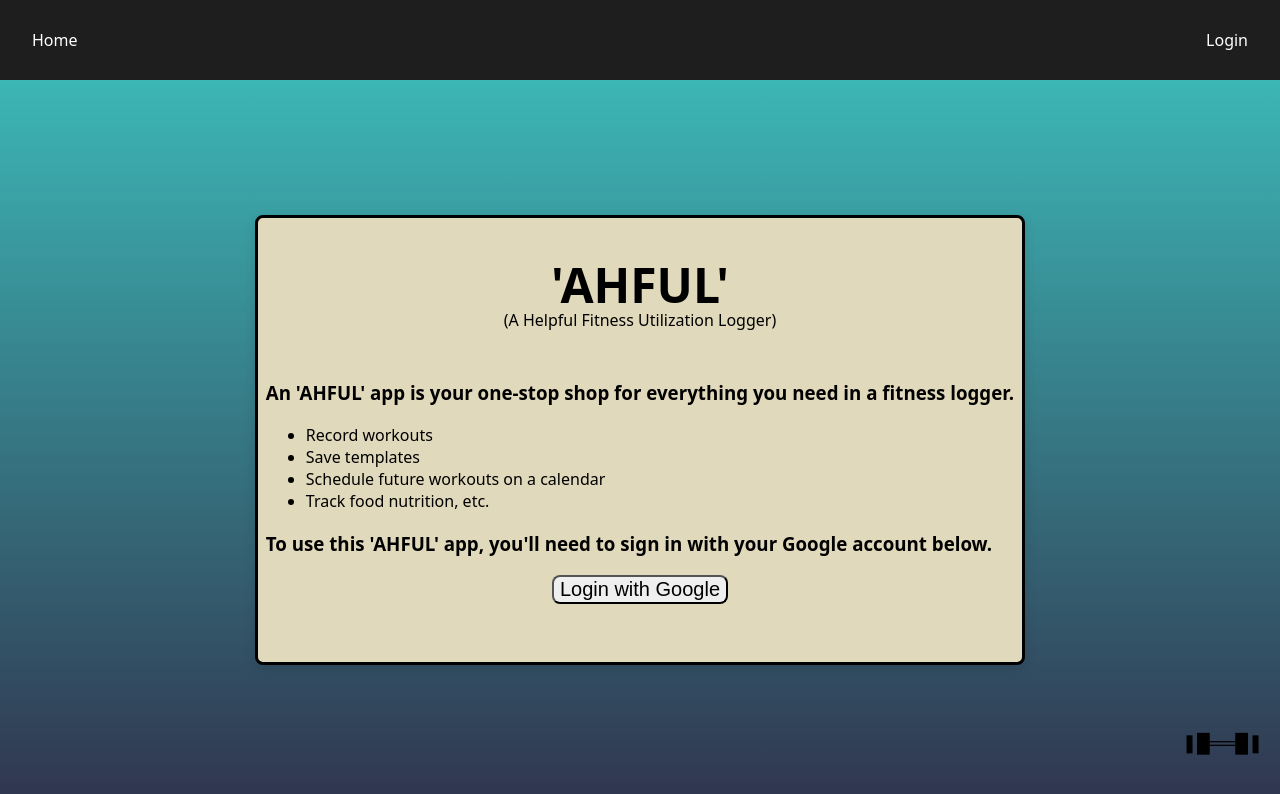
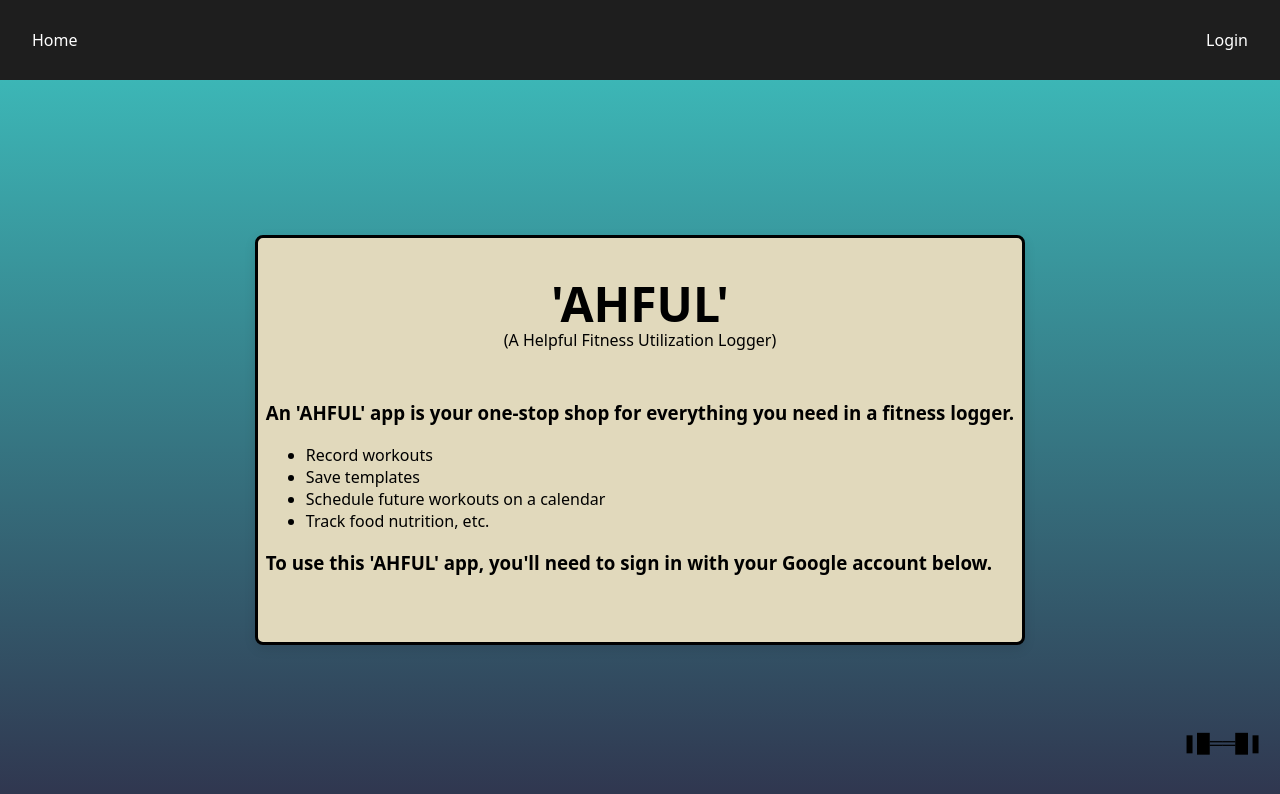
Before and after one commit to bzixx/AHFULapp, a React (Vite) app in the folder Frontend/: page /Login in a window 1280 px wide. Shown: the top 794 px of the page. Built offline with nearby package versions, Linux system fonts and the light colour scheme; no server answers.

Commit message:
Adding Google Login Component.

```diff
--- a/Frontend/package.json
+++ b/Frontend/package.json
@@ -13,6 +13,7 @@
   "author": "",
   "license": "ISC",
   "dependencies": {
+    "@react-oauth/google": "^0.12.2",
     "@vitejs/plugin-react": "^5.1.3",
     "react": "^19.2.4",
     "react-dom": "^19.2.4",
--- a/Frontend/src/AHFULApp.jsx
+++ b/Frontend/src/AHFULApp.jsx
@@ -1,4 +1,6 @@
 import { BrowserRouter as Router, Routes, Route } from "react-router-dom";
+import { GoogleOAuthProvider } from "@react-oauth/google";
+
 import { CreateTemplate } from "./Pages/CreateTemplate/CreateTemplate.jsx";
 import { ExerciseLogger } from "./Pages/ExerciseLogger/ExerciseLogger.jsx";
 import { ExploreWorkouts } from "./Pages/ExploreWorkouts/ExploreWorkouts.jsx";
@@ -15,6 +17,7 @@ import "./siteStyles.css";
 
 function AHFULApp() {
   return (
+    <GoogleOAuthProvider clientId={import.meta.env.REACT_APP_GOOGLE_CLIENT_ID}>
       <Router>
         <Routes>
           <Route element={<Layout/>}>
@@ -32,6 +35,7 @@ function AHFULApp() {
           </Route>
         </Routes>
       </Router>
+    </GoogleOAuthProvider>
   )
 }
 
--- a/Frontend/src/Pages/Login/Login.jsx
+++ b/Frontend/src/Pages/Login/Login.jsx
@@ -1,4 +1,5 @@
 import React from "react";
+import { GoogleLogin } from "@react-oauth/google";
 import { useNavigate } from "react-router-dom";
 import "./Login.css";
 import "../../SiteStyles.css";
@@ -35,7 +36,7 @@ export function Login() {
                     To use this 'AHFUL' app, you'll need to sign in with your Google account below.
                     </h3>
                 </div>
-                <button className = "login-button" onClick={goHome}>Login with Google</button>
+                <GoogleLogin>AHFUL Google Login</GoogleLogin>
             </div>
         </div>
     );
--- a/Frontend/src/main.jsx
+++ b/Frontend/src/main.jsx
@@ -3,8 +3,9 @@ import ReactDOM from 'react-dom/client'
 import AHFULApp from './AHFULApp.jsx'
 import './SiteStyles.css'
 
+
 ReactDOM.createRoot(document.getElementById('root')).render(
   <React.StrictMode>
-    <AHFULApp />
+        <AHFULApp />
   </React.StrictMode>,
 )
```
Also changed, not shown: 1 other file (tests, documents, lock files or other folders). Lines whose indentation alone changed are shown as unchanged.
